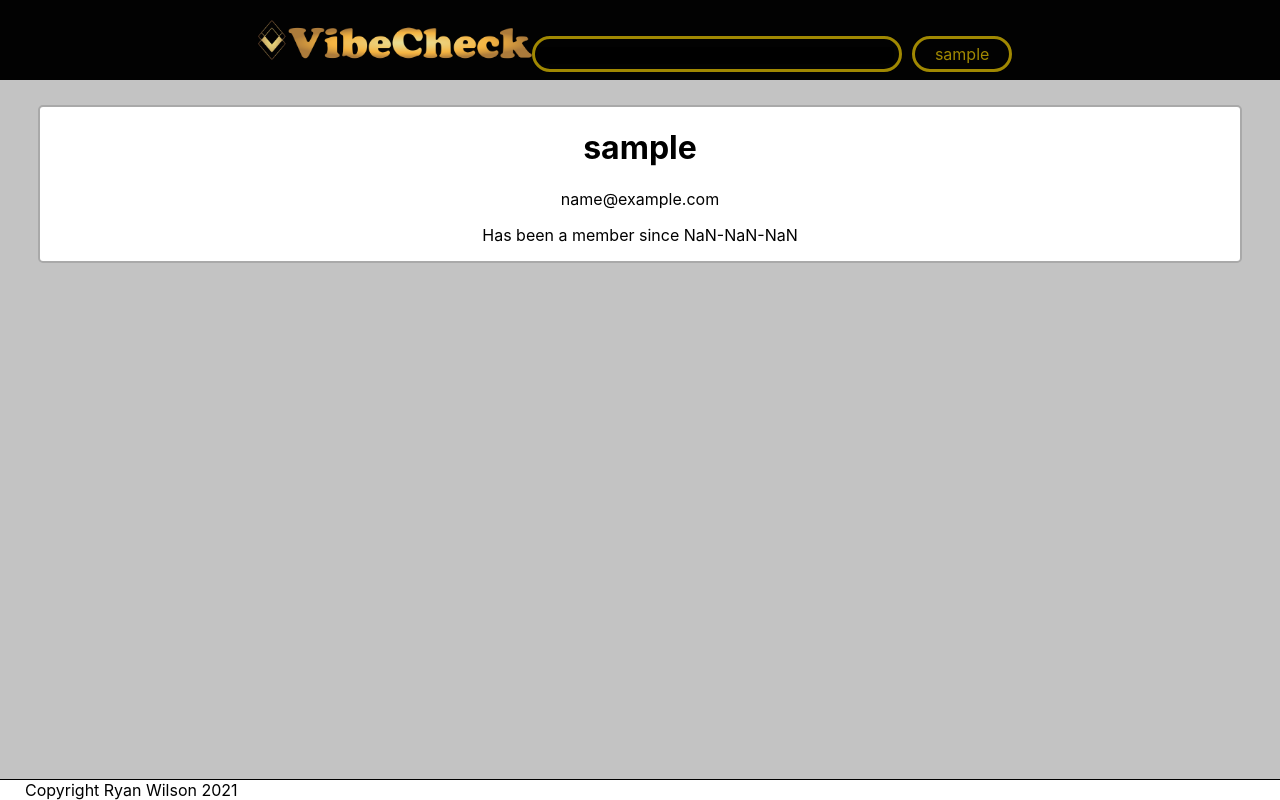
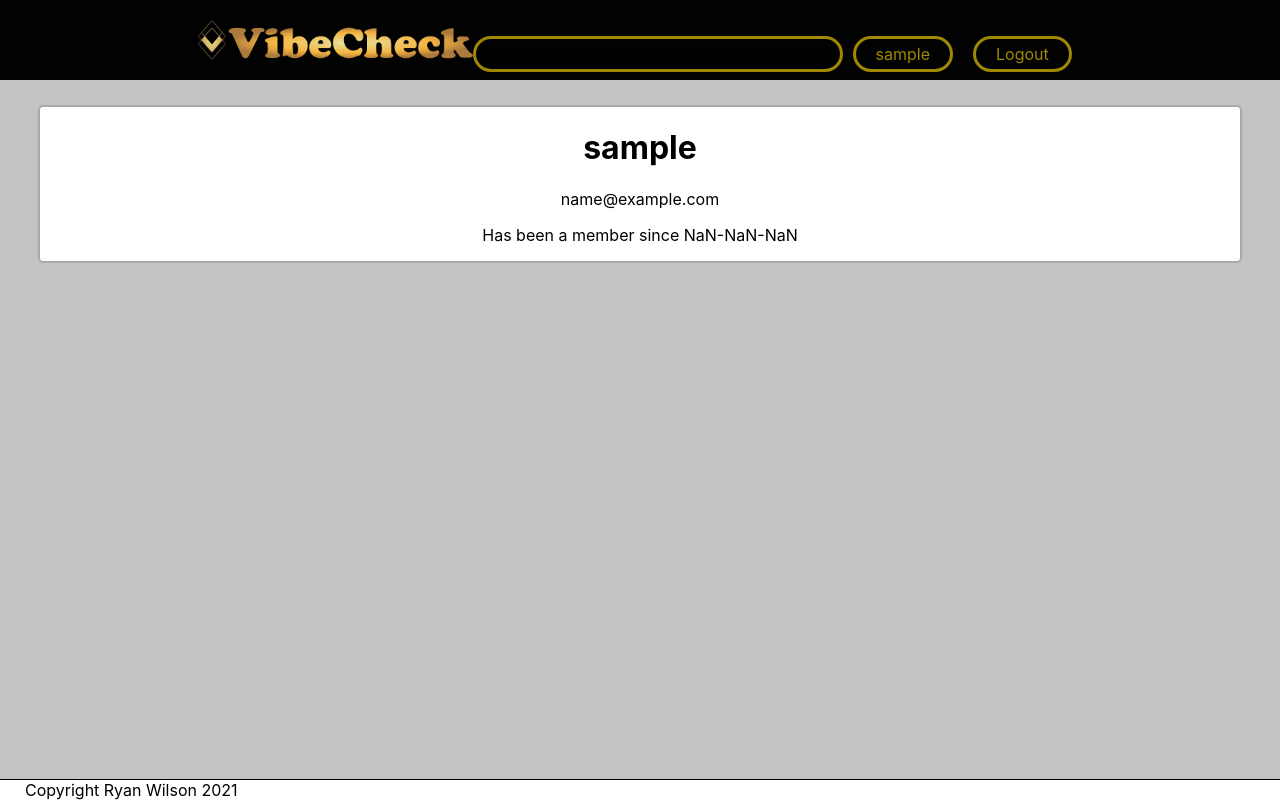
Before and after one commit to RyanWilsonRMIT/vc_s3716816, a React (Create React App) app: page /profile in a window 1280 px wide. Built offline with nearby package versions, Linux system fonts and the light colour scheme; sample sign-in values are in the browser's storage.

Commit message:
added some measures to prevent profile access

```diff
--- a/src/components/Profile.js
+++ b/src/components/Profile.js
@@ -13,6 +13,9 @@ class Profile extends React.Component {
     //Get profile information(will be serverside later)
     let profiles = JSON.parse(localStorage.getItem("accounts"))
     let username = localStorage.getItem("username")
+    if (username==null){
+      window.location.replace("/") //keep people who are logged out from seeing their own profile... use repace so they cant go back
+    }
     let profile={};
     for (let a in profiles){
       if (profiles[a].username===username){
--- a/src/components/partials/header.js
+++ b/src/components/partials/header.js
@@ -3,6 +3,10 @@ import Searchbar from "../searchbar.js";
 import logo from "./logo.png";
 import "./styles/header.css";
 class Header extends React.Component {
+  logout = () =>{
+    localStorage.removeItem("username")
+    window.location.assign("/")
+  }
   render() {
     let username = localStorage.getItem("username");
     return (
@@ -21,6 +25,7 @@ class Header extends React.Component {
           {username != null &&
             <>
               <a href = "/profile">{username}</a>
+              <a onClick = {this.logout}>Logout</a>
             </>
           }
         </div>
```
